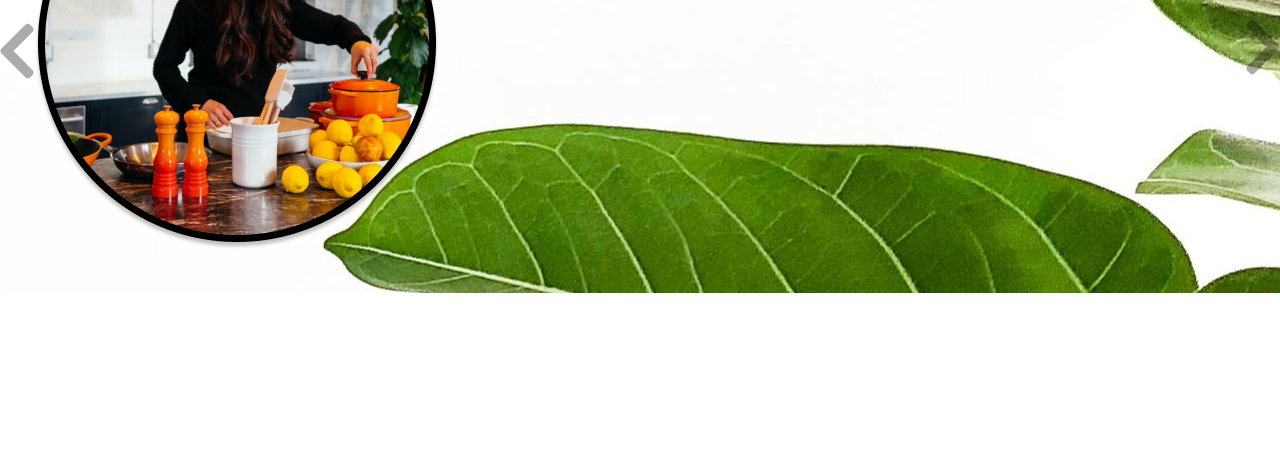
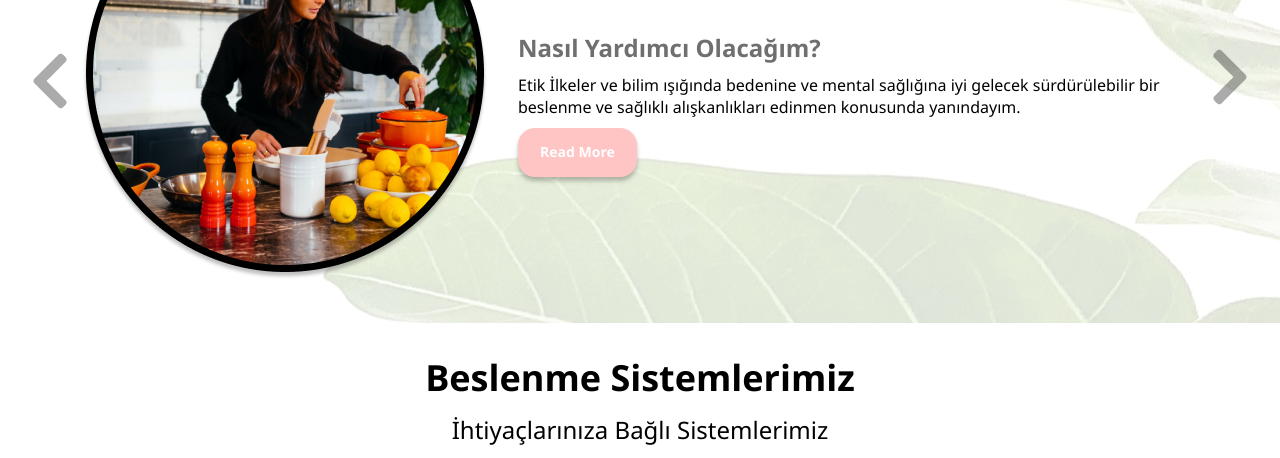
Before and after one commit to obifemi/dietitian_web_site, a plain HTML site: page index2.html in a window 1280 px wide. Shown: the part 588-1046 px from the top of the page. Before the commit the page ends 881 px from the top, so only its background shows below. Drawn offline with Linux system fonts and the light colour scheme.

Commit message:
add systems

```diff
--- a/index2.html
+++ b/index2.html
@@ -32,7 +32,7 @@
             </div>
             <div class="hero-content-texts">
                 <div class="content-title">
-                    Sağlıklı Beslenme ve Sağlıklı Bir <span>Yaşama Hoşgeldin!</span>
+                    Sağlıklı Beslenme ve Sağlıklı Bir <span> Yaşama Hoşgeldin!</span>
                 </div>
                 <div class="content-text">
                     <div class="text-title">
@@ -54,6 +54,46 @@ alışkanlıkları edinmen konusunda yanındayım.
             <img src="./images/Vector.png" alt="">
         </div>
     </div>
+    <div class="nutrition_systems">
+        <div class="title">
+            <div class="title_header">
+
+                    Beslenme Sistemlerimiz
+
+            </div>
+            <div class="sub_title">
+                <h5>
+                    İhtiyaçlarınıza Bağlı Sistemlerimiz
+                </h5>
+            </div>
+        </div>
+        <div class="subsystems">
+            <div class="subsystem1">
+                <div class="sub1_1">
+
+                </div>
+                <div class="sub1_2">
+
+                </div>
+            </div>
+            <div class="subsystem2">
+                <div class="sub2_1">
+
+                </div>
+                <div class="sub2_2">
+
+                </div>
+            </div>
+            <div class="subsystem2">
+                <div class="sub3_1">
+
+                </div>
+                <div class="sub3_2">
+
+                </div>
+            </div>
+        </div>
+    </div>
 
 </body>
 </html>
--- a/style2.css
+++ b/style2.css
@@ -119,11 +119,33 @@ header::after{
     display: flex;
     position: relative;
     background-size: center;
-    background: url(./images/josh-calabrese-XXpbdU_31Sg-unsplash.jpg);
-    /* opacity: 0.5; */
+    /* background: url(./images/josh-calabrese-XXpbdU_31Sg-unsplash.jpg);
+    opacity: 0.5; */
     background-position: right;
     align-items: center;
     justify-content: space-around;
+    padding-left: 33px;
+    padding-right: 33px;
+    margin-top: 30px;
+    margin-bottom: 30px;
+}
+
+.hero::after{
+    content: "";
+    background: url(./images/josh-calabrese-XXpbdU_31Sg-unsplash.jpg);
+    top: 0;
+    left: 0;
+    bottom: 0;
+    right: 0;
+    position: absolute;
+    z-index: -1;
+    background-position: right;
+    opacity: 0.15;
+
+}
+
+.hero-photo img{
+    padding-left: 15px;
 }
 
 .left-arrow{
@@ -139,5 +161,75 @@ header::after{
 .hero-content-texts{
     display: flex;
     flex-direction: column;
-    gap: 30px;
+    gap: 47px;
+    padding-right: 15px;
 }
+
+.content-title{
+    color: #000;
+font-family: Segoe UI;
+font-size: 2.5rem;
+font-style: normal;
+font-weight: 700;
+line-height: normal;
+}
+
+.text-title{
+    color: #000;
+font-family: Segoe UI;
+font-size: 1.5rem;
+font-style: normal;
+font-weight: 700;
+line-height: normal;
+opacity: 0.5600000023841858;
+}
+
+.text-content{color: #000;
+    font-family: Segoe UI;
+    font-size: 1rem;
+    font-style: normal;
+    font-weight: 400;
+    line-height: normal;
+    margin-bottom: 10px;
+    margin-top: 9.61px;
+}
+
+    .button1{
+
+width: 7.44963rem;
+height: 3.08106rem;
+padding: 0rem 0.85563rem 0rem 0.83188rem;
+align-items: flex-start;
+flex-shrink: 0;
+border-radius: 1.0625rem;
+background: #FFC4C4;
+box-shadow: 0px 4px 4px 0px rgba(0, 0, 0, 0.25);
+color: #FFF;
+text-align: center;
+font-family: Segoe UI;
+font-size: 0.875rem;
+font-style: normal;
+font-weight: 700;
+line-height: 1.75rem; /* 200% */
+
+    }
+
+    .title_header{
+        color: #000;
+text-align: center;
+font-family: Segoe UI;
+font-size: 2.25rem;
+font-style: normal;
+font-weight: 700;
+line-height: normal;
+    }
+
+    .sub_title{
+        color: #000;
+text-align: center;
+font-family: Segoe UI;
+font-size: 1.1075rem;
+font-style: normal;
+font-weight: 700;
+line-height: normal;
+    }
```
